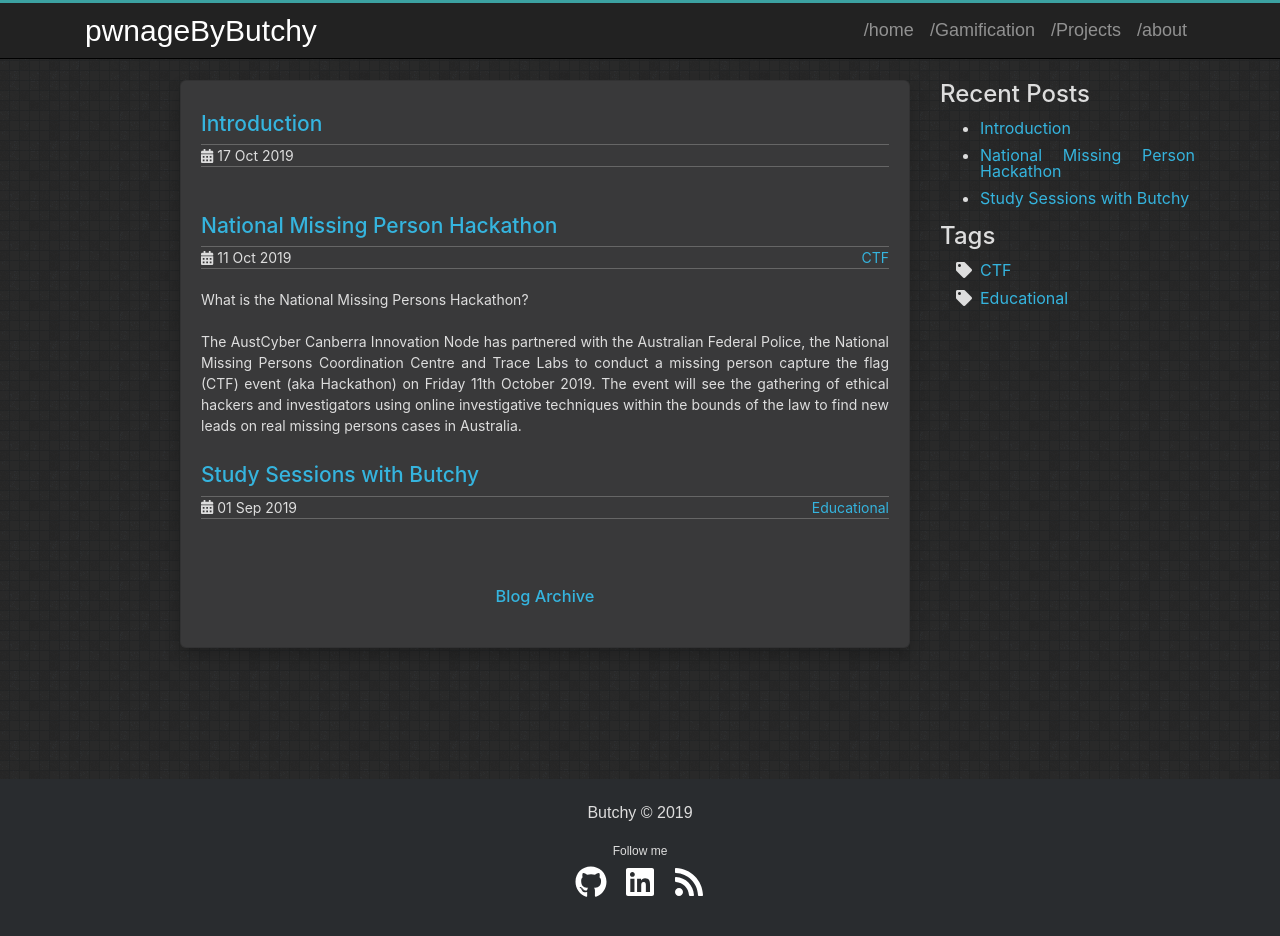
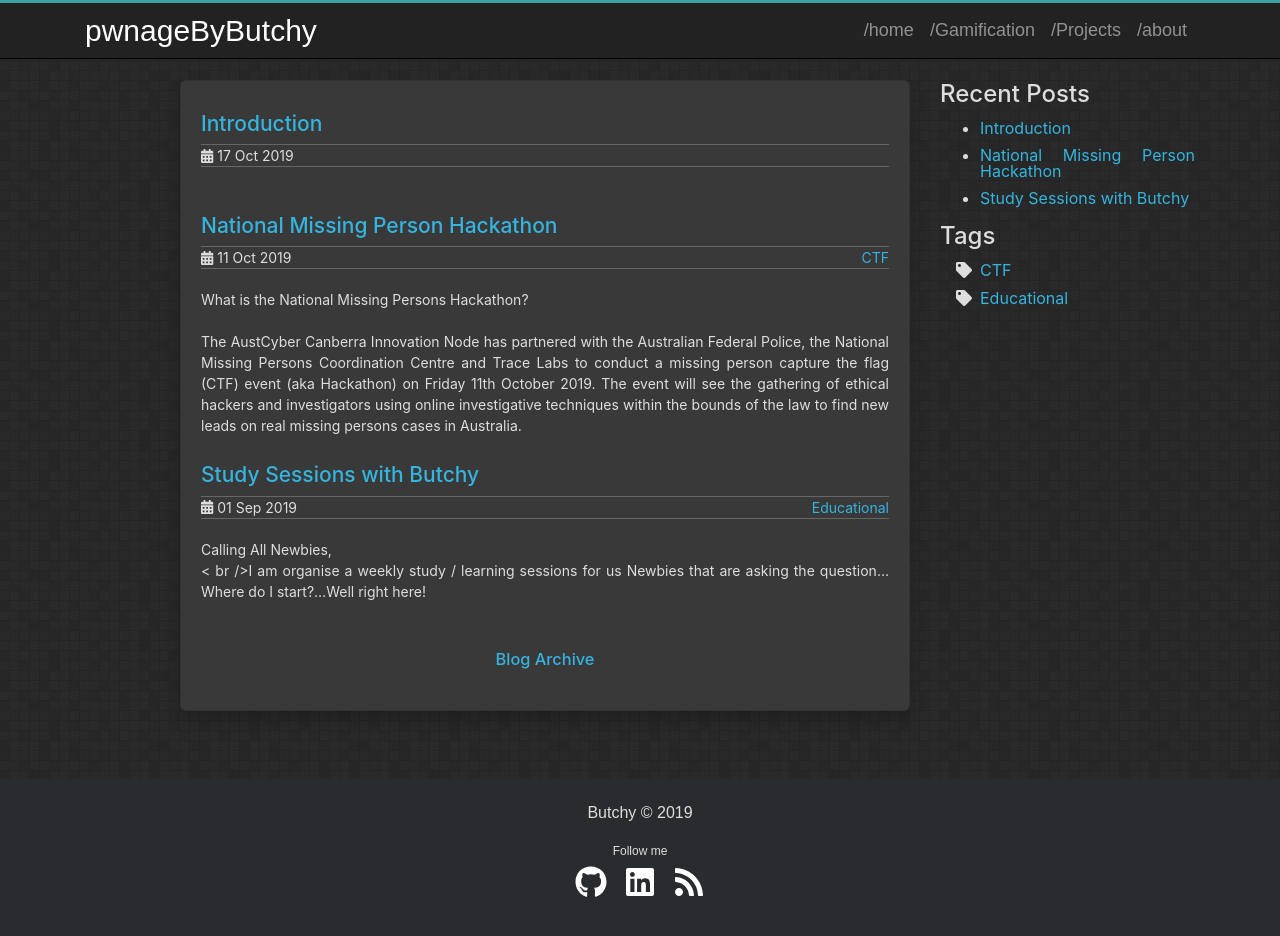
Before and after one commit to pwnageByButchy/pwnageByButchy.github.io, a Jekyll site: the page built from index.html, in a window 1280 px wide and 961 px high. Shown: the top 936 px of the window. Built offline with Jekyll 4.4.1, drawn with Linux system fonts in a browser that asks for light colours.

Commit message:
Update 2019-09-01-study-sessions-with-butchy.md

```diff
--- a/_posts/2019-09-01-study-sessions-with-butchy.md
+++ b/_posts/2019-09-01-study-sessions-with-butchy.md
@@ -1,6 +1,7 @@
 ---
 layout: post
 title: Study Sessions with Butchy
+description: Calling All Newbies, <br />< br />I am organise a weekly study / learning sessions for us Newbies that are asking the question…Where do I start?…Well right here!
 tags:
  - Educational
 
```
